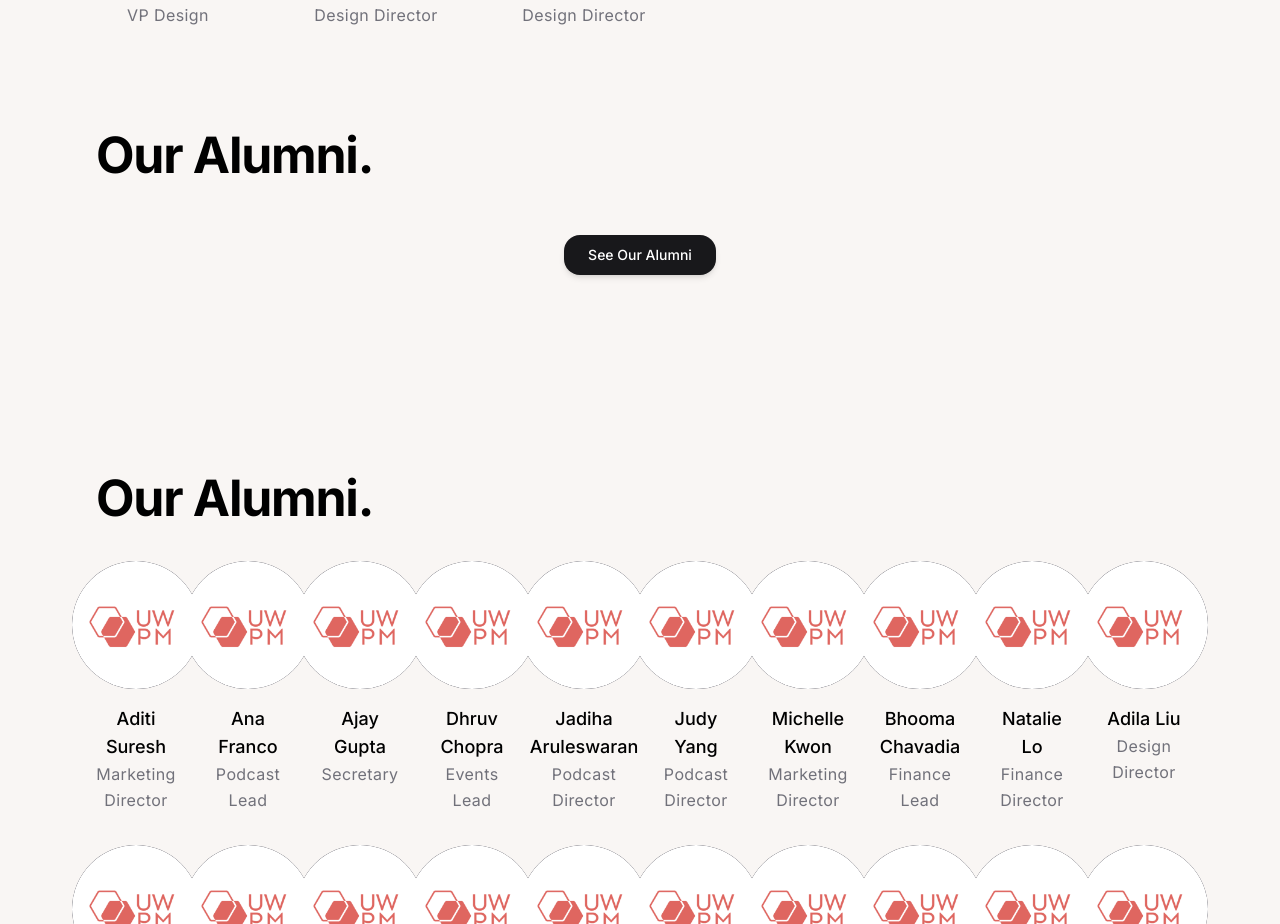
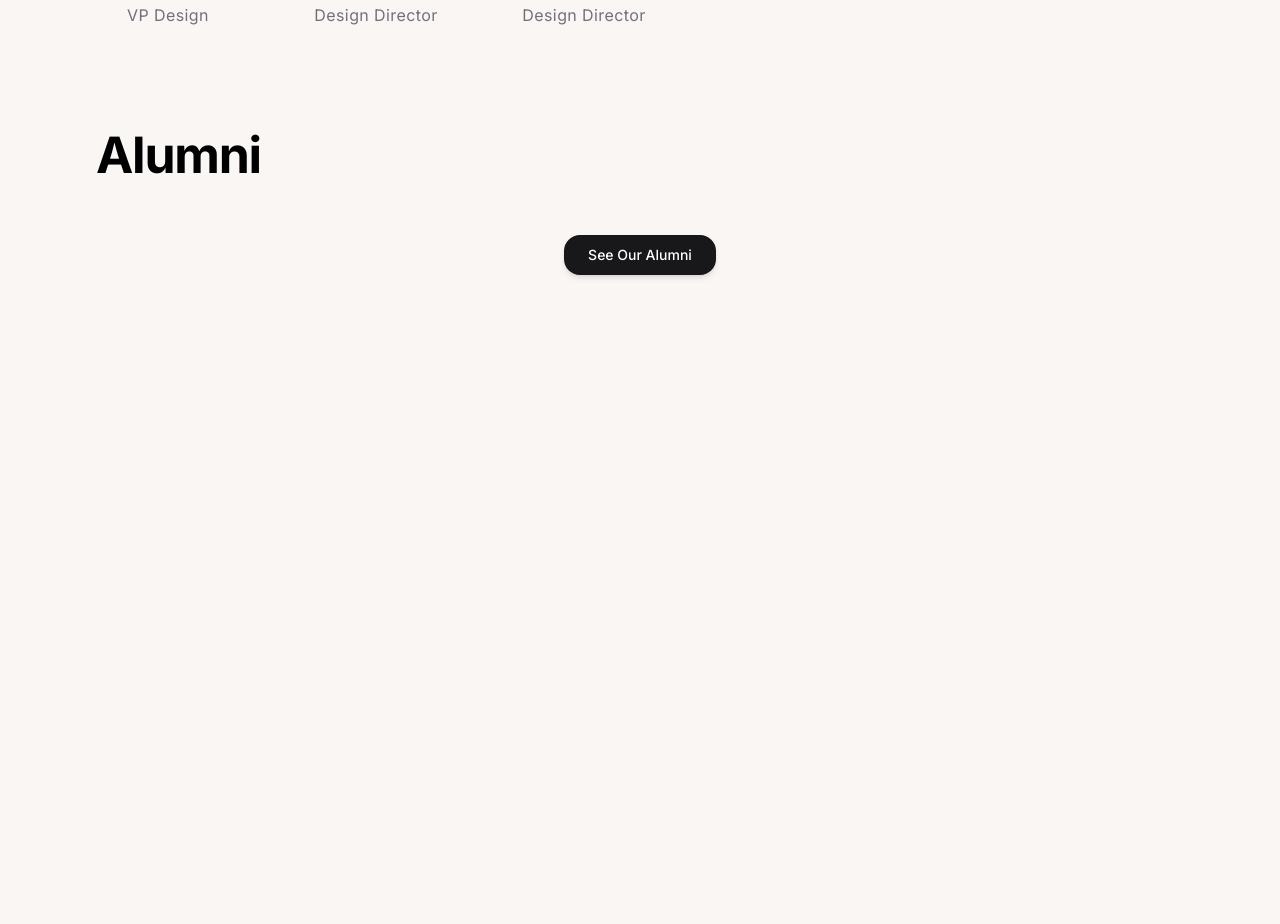
Before and after one commit to UWPM/clubsite, a Next.js app: page /about in a window 1280 px wide. Shown: the part 5181-6105 px from the top of the page. After the commit the page ends 5552 px from the top, so only its background shows below. Built offline with nearby package versions, Linux system fonts and the light colour scheme.

Commit message:
Add alumni page to alumni route

```diff
--- a/app/about/layouts/team.tsx
+++ b/app/about/layouts/team.tsx
@@ -273,7 +273,7 @@ export default function Team() {
         ))}
       </div>
 
-      <h2 className="ml-0 mt-24">Our Alumni.</h2>
+      <h2 className="ml-0 mt-24">Alumni</h2>
       <div className="flex justify-center mt-12">
         <Link href="/alumni">
           <Button variant="default" size="default" className="px-6 py-3 text-white rounded-lg shadow-md">
--- a/app/about/page.tsx
+++ b/app/about/page.tsx
@@ -1,7 +1,6 @@
 import Hero from "./layouts/hero";
 import Team from "./layouts/team";
 import Values from "./layouts/values";
-import Alumni from "./layouts/alumni";
 
 export default function About() {
   return (
@@ -9,7 +8,6 @@ export default function About() {
       <Hero />
       <Values />
       <Team />
-      <Alumni />
     </>
   );
 }
--- a/app/alumni/page.tsx
+++ b/app/alumni/page.tsx
@@ -1,10 +1,9 @@
-import { Button } from "@/components/ui/button";
-import Link from "next/link";
+import Alumni from "./layouts/alumni";
 
-export default function Alumni() {
+export default function About() {
   return (
-    <section className="p-24">
-      <h2 className="pb-8">Our Alumni.</h2>
-    </section>
+    <>
+      <Alumni />
+    </>
   );
 }
```
Also changed, not shown: app/alumni/layouts/alumni.tsx (renamed from app/about/layouts/alumni.tsx).
